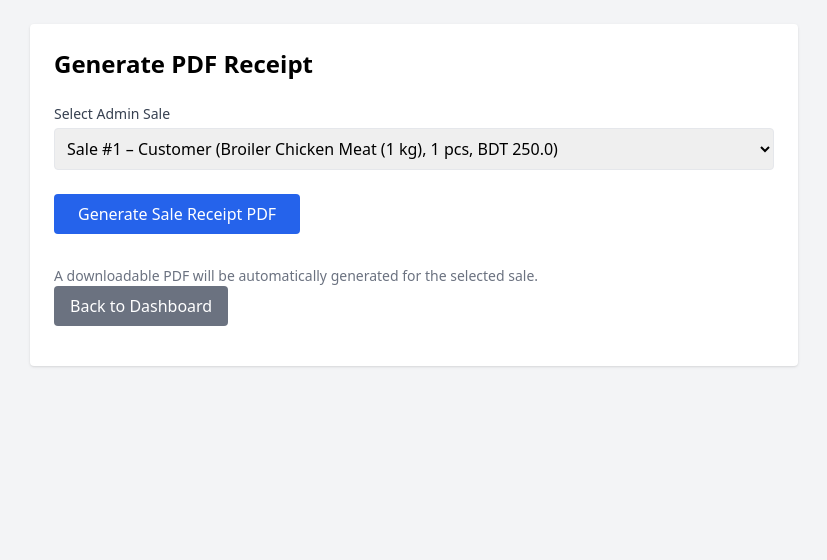
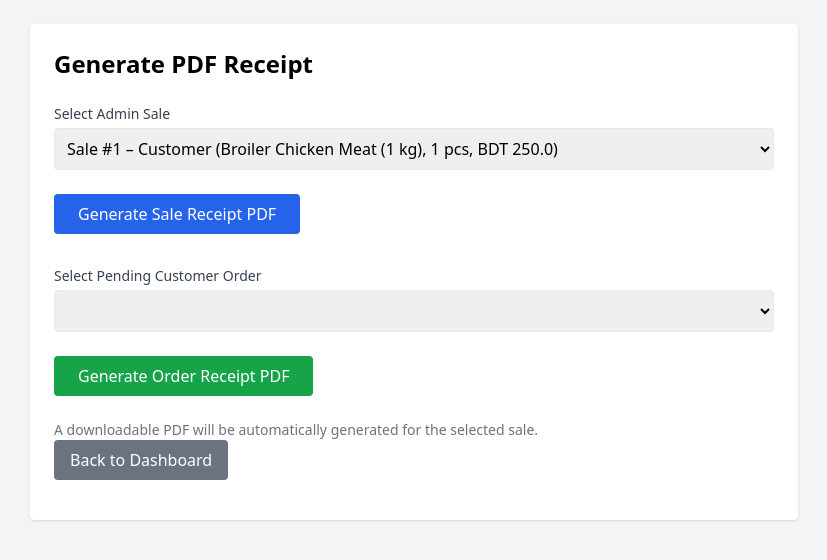
Before and after one commit to YbArzoo/Hashmurgi, a Flask app: page /admin/receipts in a window 1280 px wide. Shown: the top 560 px of the page, without its empty margins (226-1053 px from the left). Run offline with Flask 3, Linux system fonts and the light colour scheme; a user stored in the database is signed in; lists and menus that the app fills with data are empty; some libraries are stand-ins or nearby versions.

Commit message:
Revert "Updated  receipts"
This reverts commit 4fd24b21a58bb86d64f16efa323dc7126f6c5ce6.

```diff
--- a/templates/admin_generate_receipts.html
+++ b/templates/admin_generate_receipts.html
@@ -32,7 +32,7 @@
         </form>
 
         <!-- Section 2: Pending Customer Orders -->
-        <!-- <form method="POST" action="/admin/receipts" class="space-y-6">
+        <form method="POST" action="/admin/receipts" class="space-y-6">
             <input type="hidden" name="source_type" value="order">
             <div>
                 <label class="block text-sm font-medium text-gray-700 mb-1">Select Pending Customer Order</label>
@@ -50,7 +50,7 @@
                     Generate Order Receipt PDF
                 </button>
             </div>
-        </form> -->
+        </form>
 
 
         <p class="text-gray-500 mt-6 text-sm">A downloadable PDF will be automatically generated for the selected sale.</p>
```
